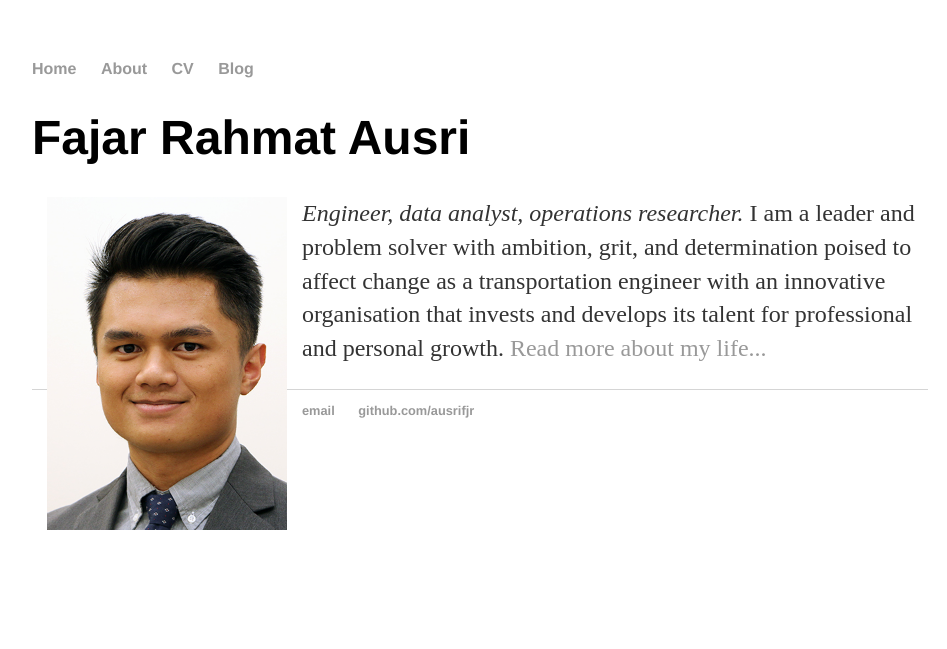
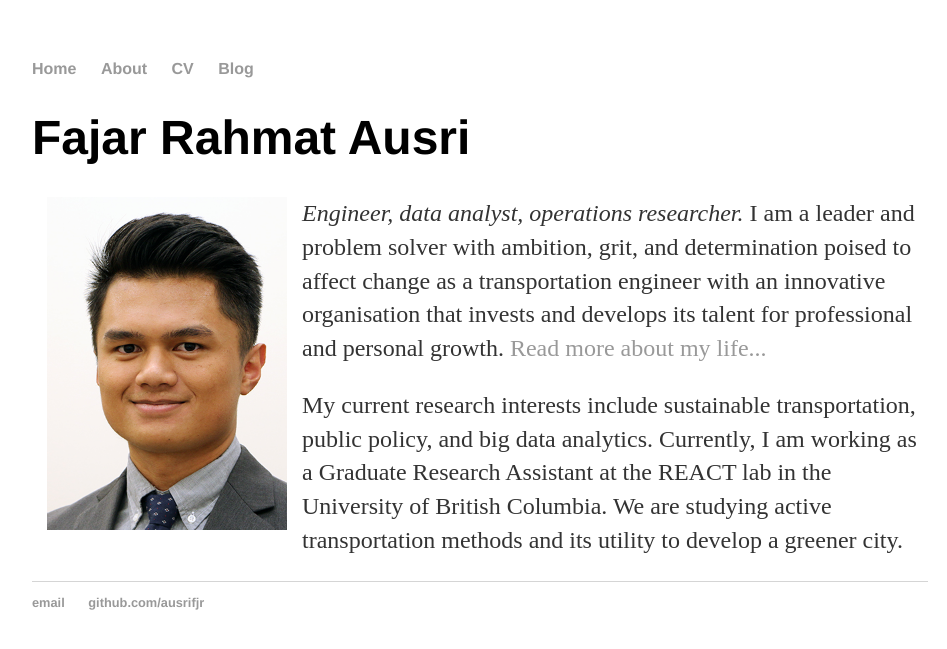
Before and after one commit to ausrifjr/ausrifjr.github.io, a Jekyll site: the page built from index.html, in a window 1280 px wide. Shown: the top 649 px of the page, without its empty margins (160-1107 px from the left). Built offline with Jekyll 4.4.1, drawn with Linux system fonts in a browser that asks for light colours.

Commit message:
Update index.html

```diff
--- a/index.html
+++ b/index.html
@@ -7,4 +7,5 @@ title: Fajar Ausri, Transportation Engineer
 	<p><img style="padding: 0 15px; float: left;" src="/assets/Photo_20170916b.jpg" alt="Fajar Ausri" width="240" height="333"></p>
 	<p style="margin-top: 20px;"> </p>
 	<p><em>Engineer, data analyst, operations researcher. </em> I am a leader and problem solver with ambition, grit, and determination poised to affect change as a transportation engineer with an innovative organisation that invests and develops its talent for professional and personal growth.<a href="/about"> Read more about my life...</a></p>
+	<p>My current research interests include sustainable transportation, public policy, and big data analytics. Currently, I am working as a Graduate Research Assistant at the REACT lab in the University of British Columbia. We are studying active transportation methods and its utility to develop a greener city.</p>
 </div><!-- /.blurb -->
```
